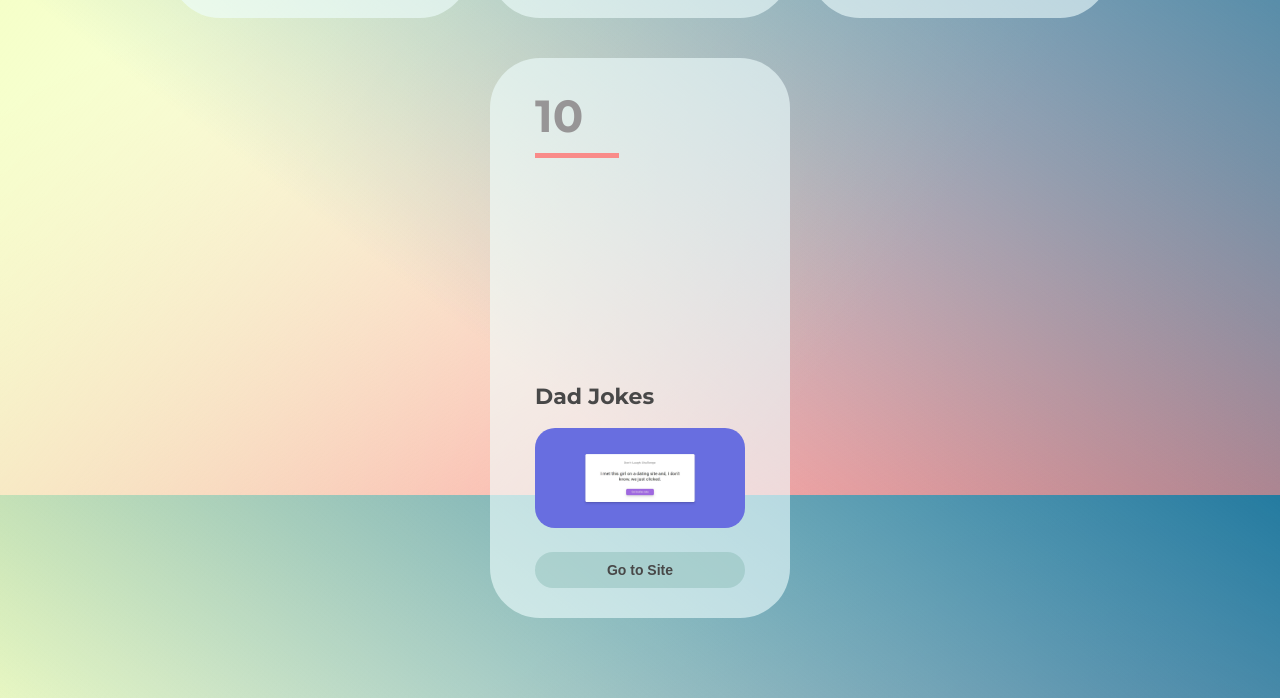
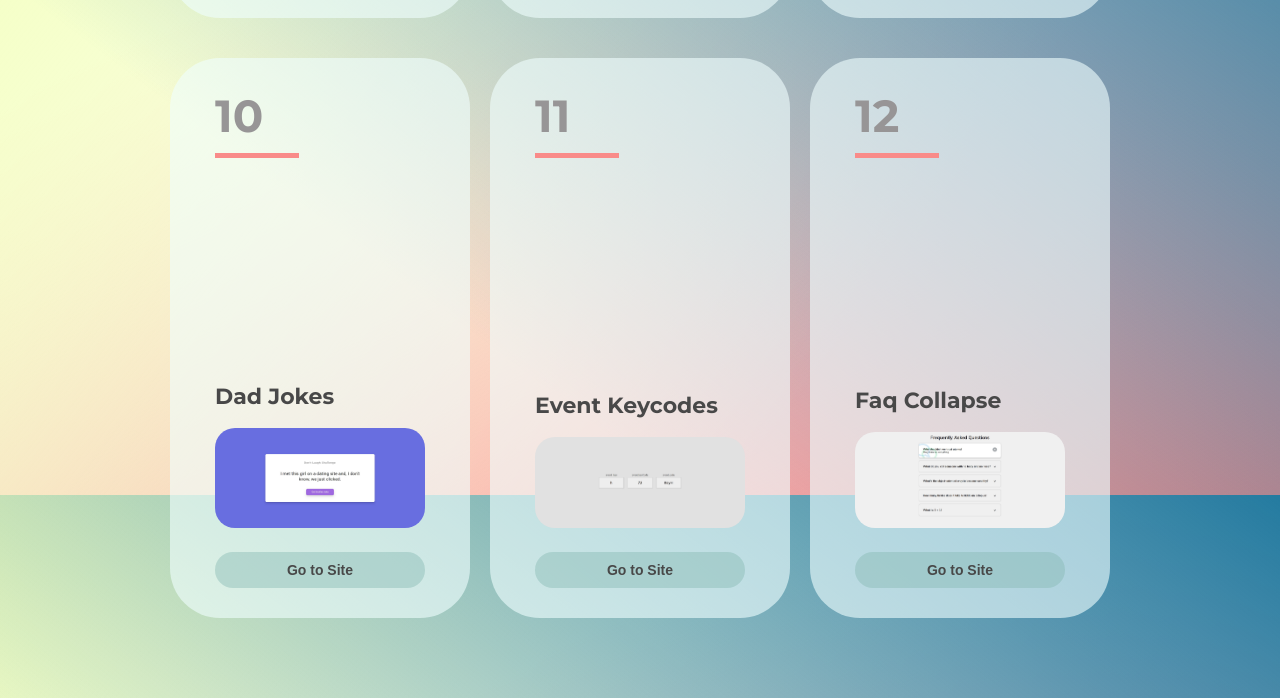
Before and after one commit to katayoon-rb/50-Projects-In-50-Days, a plain HTML site: page index.html in a window 1280 px wide. Shown: the part 1905-2603 px from the top of the page. Drawn offline with Linux system fonts and the light colour scheme.

Commit message:
Update index.html

```diff
--- a/index.html
+++ b/index.html
@@ -25,6 +25,7 @@
                         </a>
                     </div>
                 </div>
+
                 <div class="project">
                     <div>
                         <h1>02</h1>
@@ -38,6 +39,7 @@
                         </a>
                     </div>
                 </div>
+
                 <div class="project">
                     <div>
                         <h1>03</h1>
@@ -53,6 +55,7 @@
                 </div>
             </div>
 
+
             <div>
                 <div class="project">
                     <div>
@@ -67,6 +70,7 @@
                         </a>
                     </div>
                 </div>
+
                 <div class="project">
                     <div>
                         <h1>05</h1>
@@ -80,6 +84,7 @@
                         </a>
                     </div>
                 </div>
+
                 <div class="project">
                     <div>
                         <h1>06</h1>
@@ -94,6 +99,8 @@
                     </div>
                 </div>
             </div>
+
+
             <div>
                 <div class="project">
                     <div>
@@ -108,6 +115,7 @@
                         </a>
                     </div>
                 </div>
+
                 <div class="project">
                     <div>
                         <h1>08</h1>
@@ -121,6 +129,7 @@
                         </a>
                     </div>
                 </div>
+
                 <div class="project">
                     <div>
                         <h1>09</h1>
@@ -135,6 +144,8 @@
                     </div>
                 </div>
             </div>
+
+
             <div>
                 <div class="project">
                     <div>
@@ -149,6 +160,34 @@
                         </a>
                     </div>
                 </div>
+
+                <div class="project">
+                    <div>
+                        <h1>11</h1>
+                        <div class="line"></div>
+                    </div>
+                    <div>
+                        <h2 class="name">Event Keycodes</h2>
+                        <img alt="project 11 image" src="11 Event Keycodes/Screen.jpg" />
+                        <a href="11 Event Keycodes/index.html">
+                            <button type="button">Go to Site</button>
+                        </a>
+                    </div>
+                </div>
+
+                <div class="project">
+                    <div>
+                        <h1>12</h1>
+                        <div class="line"></div>
+                    </div>
+                    <div>
+                        <h2 class="name">Faq Collapse</h2>
+                        <img alt="project 12 image" src="12 Faq Collapse/Screen.jpg" />
+                        <a href="12 Faq Collapse/index.html">
+                            <button type="button">Go to Site</button>
+                        </a>
+                    </div>
+                </div>
             </div>
 
 
```
